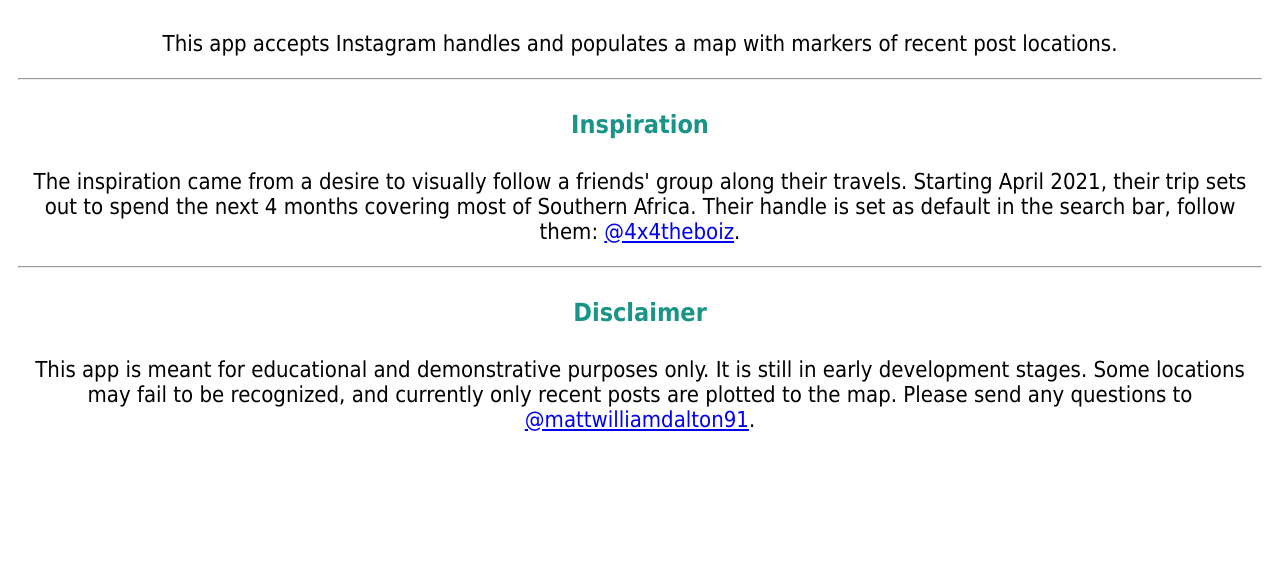
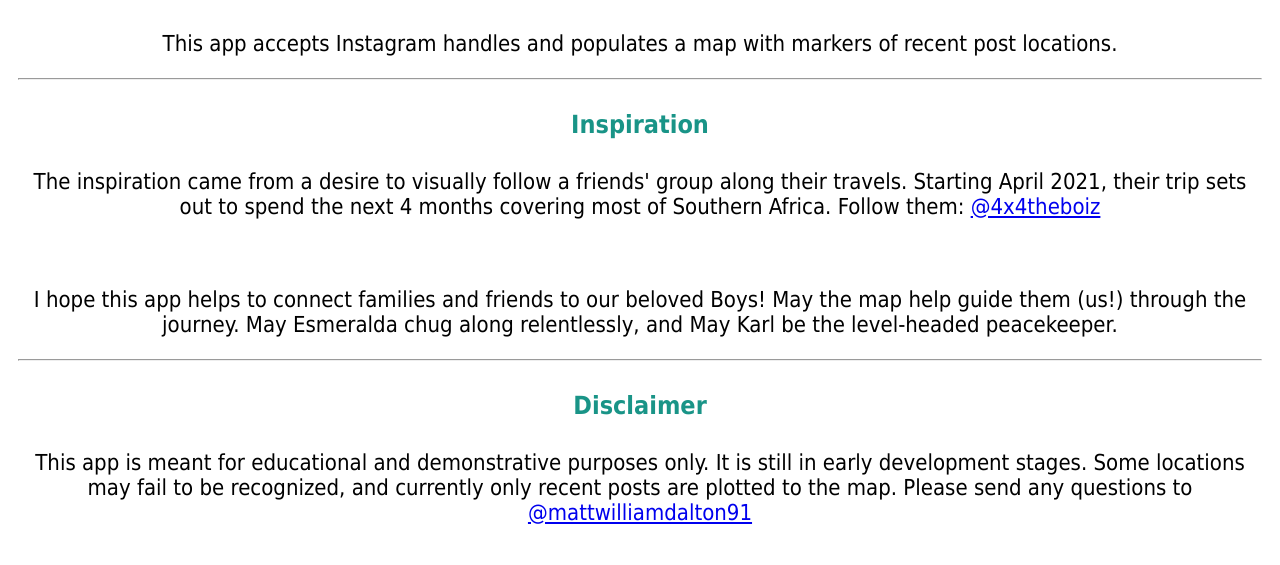
Before and after one commit to SirGlory/Instagram_Location_Mapper_Webapp, a Flask app: page /about_page in a window 1280 px wide. Shown: the part 281-846 px from the top of the page. Before the commit the page ends 712 px from the top, so only its background shows below. Run offline with Flask 2, Linux system fonts and the light colour scheme.

Commit message:
Added another url link, Edited text

```diff
--- a/templates/about.html
+++ b/templates/about.html
@@ -13,10 +13,13 @@
 <h3>Inspiration</h3>
 <p>The inspiration came from a desire to visually follow a friends' group along their travels.
     Starting April 2021, their trip sets out to spend the next 4 months covering most of Southern Africa.
-    Their handle is set as default in the search bar, follow them: <a href="https://www.instagram.com/4x4theboiz">@4x4theboiz</a>.</p>
+    Follow them: <a href="https://www.instagram.com/4x4theboiz">@4x4theboiz</a></p>
+<br>
+<p>I hope this app helps to connect families and friends to our beloved Boys! May the map help guide them (us!) through the journey.
+May Esmeralda chug along relentlessly, and May Karl be the level-headed peacekeeper.</p>
 <hr>
 <h3>Disclaimer</h3>
 <p>This app is meant for educational and demonstrative purposes only. It is still in early development stages. Some locations may fail to be recognized,
-    and currently only recent posts are plotted to the map. Please send any questions to <a href="https://www.instagram.com/mattwilliamdalton91/">@mattwilliamdalton91</a>.</p>
+    and currently only recent posts are plotted to the map. Please send any questions to <a href="https://www.instagram.com/mattwilliamdalton91/">@mattwilliamdalton91</a></p>
 </body>
 </html>
```
